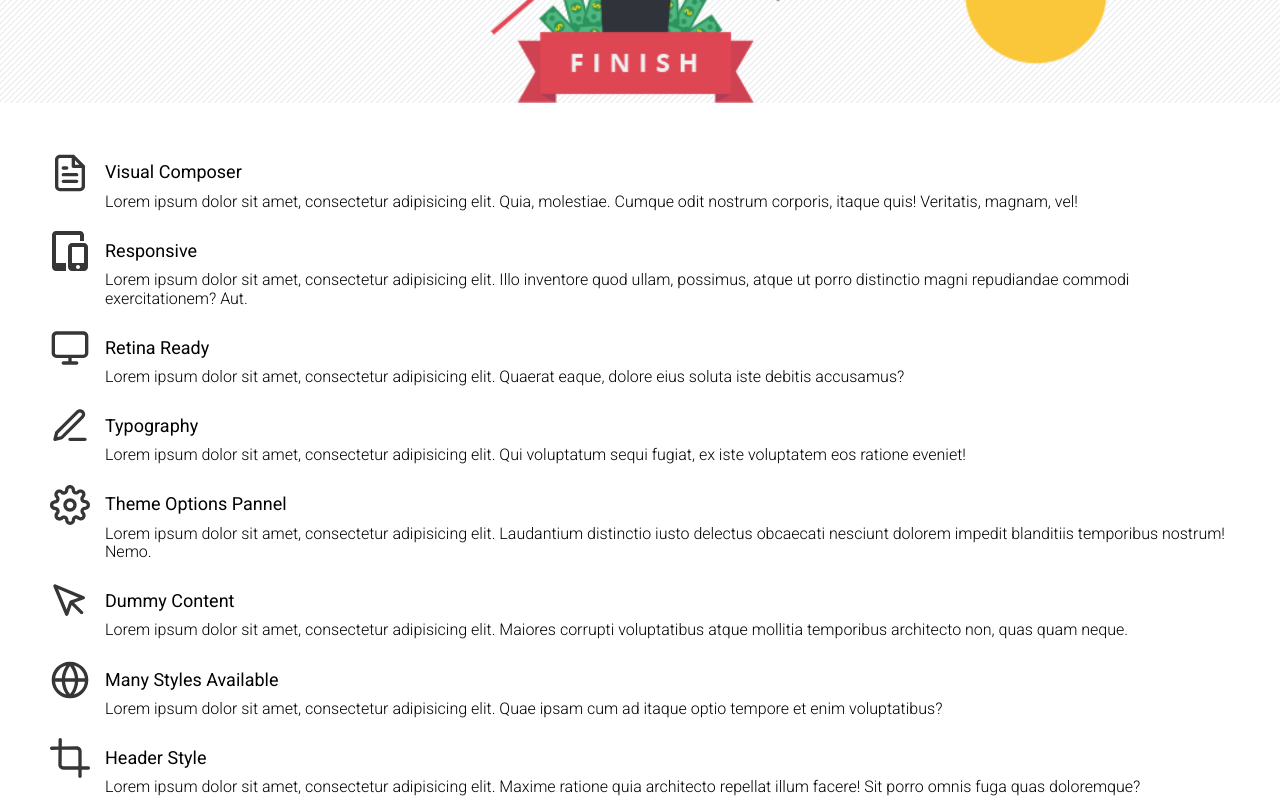
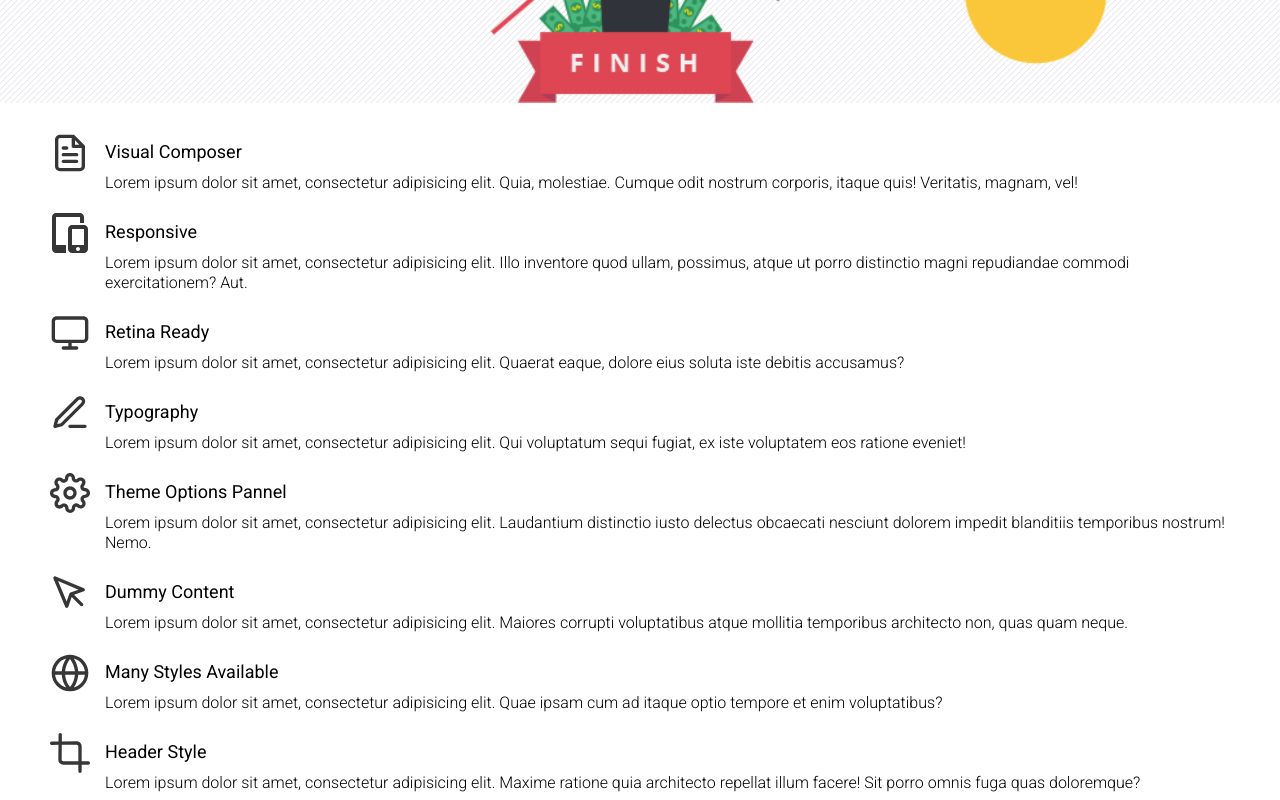
Before and after one commit to wdwiii/unique-tech, a website: page index.html in a window 1280 px wide. Shown: the part 2900-3700 px from the top of the page. Drawn offline with nearby package versions, Linux system fonts and the light colour scheme; files that its build step writes are made by us from their sources; files whose address does not match are found by name.

Commit message:
Reduce margin, increase text line height and set grid postion of heading

```diff
--- a/sass/layout/_features.scss
+++ b/sass/layout/_features.scss
@@ -2,7 +2,11 @@
     display: grid;
         grid-template-columns: 5rem [features-start] 1fr [features-end] 5rem;
         grid-row-gap: 2rem;
-    margin: 5rem 0;
+    margin: 3rem 0;
+
+    .heading-2 {
+        grid-column: features-start / features-end;
+    }
 
     .feature {
         display: grid;
@@ -11,6 +15,7 @@
             grid-column-gap: 1.5rem;
         font-weight: 300;
         grid-column: features-start / features-end;
+
 
 
         &__icon {
@@ -32,6 +37,7 @@
         &__text {
             grid-column: text-start / text-end;
             grid-row: 2 / span 1;
+            line-height: 2rem;
             margin: 0;
         }
     }
```
